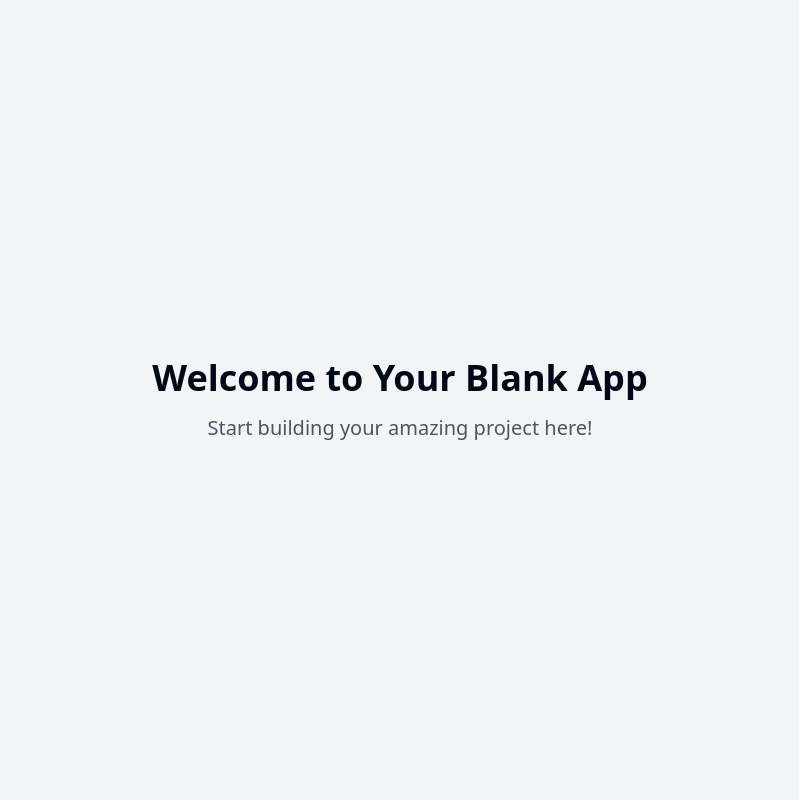
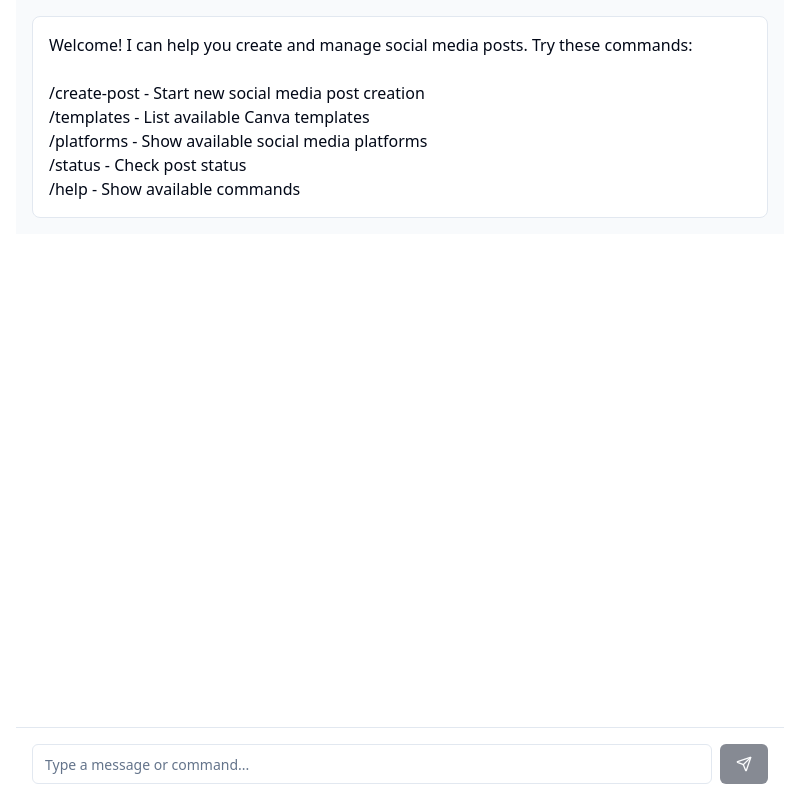
Before and after one commit to daisymilan/chatflow-mastermind, a React (Vite) app: page / in a window 1280 px wide. Shown: the whole page, without its empty margins (240-1039 px from the left). Built offline with nearby package versions, Linux system fonts and the light colour scheme.

Commit message:
Proceed with changes

```diff
--- /dev/null
+++ b/src/components/ChatInput.tsx
@@ -0,0 +1,43 @@
+
+import { Button } from "@/components/ui/button";
+import { Input } from "@/components/ui/input";
+import { Send } from "lucide-react";
+import { useState, KeyboardEvent } from "react";
+
+interface ChatInputProps {
+  onSendMessage: (message: string) => void;
+  disabled?: boolean;
+}
+
+export function ChatInput({ onSendMessage, disabled }: ChatInputProps) {
+  const [message, setMessage] = useState("");
+
+  const handleSend = () => {
+    if (message.trim()) {
+      onSendMessage(message.trim());
+      setMessage("");
+    }
+  };
+
+  const handleKeyPress = (e: KeyboardEvent<HTMLInputElement>) => {
+    if (e.key === "Enter" && !e.shiftKey) {
+      e.preventDefault();
+      handleSend();
+    }
+  };
+
+  return (
+    <div className="flex gap-2 p-4 border-t">
+      <Input
+        placeholder="Type a message or command..."
+        value={message}
+        onChange={(e) => setMessage(e.target.value)}
+        onKeyPress={handleKeyPress}
+        disabled={disabled}
+      />
+      <Button onClick={handleSend} disabled={disabled || !message.trim()}>
+        <Send className="h-4 w-4" />
+      </Button>
+    </div>
+  );
+}
--- /dev/null
+++ b/src/components/ChatMessage.tsx
@@ -0,0 +1,33 @@
+
+import { ChatMessage as ChatMessageType } from "@/types/chat";
+import { cn } from "@/lib/utils";
+
+interface ChatMessageProps {
+  message: ChatMessageType;
+}
+
+export function ChatMessage({ message }: ChatMessageProps) {
+  const isBot = message.type === "bot";
+
+  return (
+    <div
+      className={cn(
+        "flex w-full gap-2 p-4",
+        isBot ? "bg-muted/50" : "bg-background"
+      )}
+    >
+      <div className={cn("flex-1", !isBot && "flex justify-end")}>
+        <div
+          className={cn(
+            "rounded-lg p-4",
+            isBot
+              ? "bg-background border border-border"
+              : "bg-primary text-primary-foreground"
+          )}
+        >
+          <p className="whitespace-pre-wrap">{message.content}</p>
+        </div>
+      </div>
+    </div>
+  );
+}
--- a/src/pages/Index.tsx
+++ b/src/pages/Index.tsx
@@ -1,12 +1,90 @@
-// Update this page (the content is just a fallback if you fail to update the page)
+
+import { useState } from "react";
+import { ChatMessage as ChatMessageComponent } from "@/components/ChatMessage";
+import { ChatInput } from "@/components/ChatInput";
+import { ChatMessage, CommandType } from "@/types/chat";
+import { toast } from "@/hooks/use-toast";
+import { ScrollArea } from "@/components/ui/scroll-area";
+
+const N8N_WEBHOOK_URL = "https://n8n.servenorobot.com/webhook/social-media-post";
+
+const INITIAL_MESSAGES: ChatMessage[] = [
+  {
+    id: "welcome",
+    content: `Welcome! I can help you create and manage social media posts. Try these commands:
+
+/create-post - Start new social media post creation
+/templates - List available Canva templates
+/platforms - Show available social media platforms
+/status - Check post status
+/help - Show available commands`,
+    type: "bot",
+    timestamp: new Date(),
+  },
+];
+
+const COMMANDS: Record<CommandType, string> = {
+  "/create-post": "Let's create a new social media post. What type of post would you like to create? (product showcase, promotional offer, or company update)",
+  "/templates": "Here are the available Canva templates...",
+  "/platforms": "Available platforms: Instagram, Facebook, TikTok",
+  "/status": "Checking your post status...",
+  "/help": `Available commands:
+/create-post - Start new social media post creation
+/templates - List available Canva templates
+/platforms - Show available social media platforms
+/status - Check post status
+/help - Show this help message`,
+};
 
 const Index = () => {
+  const [messages, setMessages] = useState<ChatMessage[]>(INITIAL_MESSAGES);
+  const [isProcessing, setIsProcessing] = useState(false);
+
+  const handleSendMessage = async (content: string) => {
+    // Add user message
+    const userMessage: ChatMessage = {
+      id: Date.now().toString(),
+      content,
+      type: "user",
+      timestamp: new Date(),
+      command: content.startsWith("/") ? content as CommandType : undefined,
+    };
+
+    setMessages((prev) => [...prev, userMessage]);
+
+    // Handle commands
+    if (content.startsWith("/")) {
+      const command = content as CommandType;
+      if (COMMANDS[command]) {
+        const botResponse: ChatMessage = {
+          id: (Date.now() + 1).toString(),
+          content: COMMANDS[command],
+          type: "bot",
+          timestamp: new Date(),
+        };
+        setMessages((prev) => [...prev, botResponse]);
+      } else {
+        toast({
+          title: "Unknown Command",
+          description: "Type /help to see available commands",
+          variant: "destructive",
+        });
+      }
+    }
+  };
+
   return (
-    <div className="min-h-screen flex items-center justify-center bg-gray-100">
-      <div className="text-center">
-        <h1 className="text-4xl font-bold mb-4">Welcome to Your Blank App</h1>
-        <p className="text-xl text-gray-600">Start building your amazing project here!</p>
+    <div className="flex flex-col h-screen max-w-3xl mx-auto">
+      <div className="flex-1 overflow-hidden">
+        <ScrollArea className="h-full">
+          <div className="flex flex-col gap-2">
+            {messages.map((message) => (
+              <ChatMessageComponent key={message.id} message={message} />
+            ))}
+          </div>
+        </ScrollArea>
       </div>
+      <ChatInput onSendMessage={handleSendMessage} disabled={isProcessing} />
     </div>
   );
 };
--- /dev/null
+++ b/src/types/chat.ts
@@ -0,0 +1,19 @@
+
+export type CommandType = '/create-post' | '/templates' | '/platforms' | '/status' | '/help';
+
+export interface ChatMessage {
+  id: string;
+  content: string;
+  type: 'user' | 'bot';
+  timestamp: Date;
+  command?: CommandType;
+}
+
+export interface PostRequest {
+  postType: string;
+  postDetails: string;
+  targetPlatforms: string[];
+  companyTone: string;
+  canvaTemplateId: string;
+  notificationEmail?: string;
+}
```
